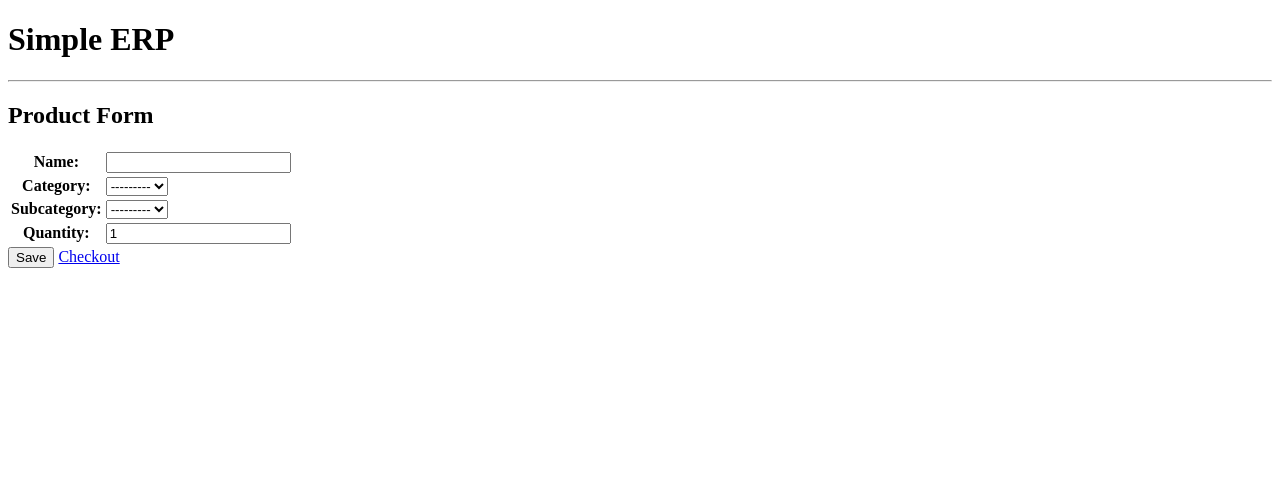
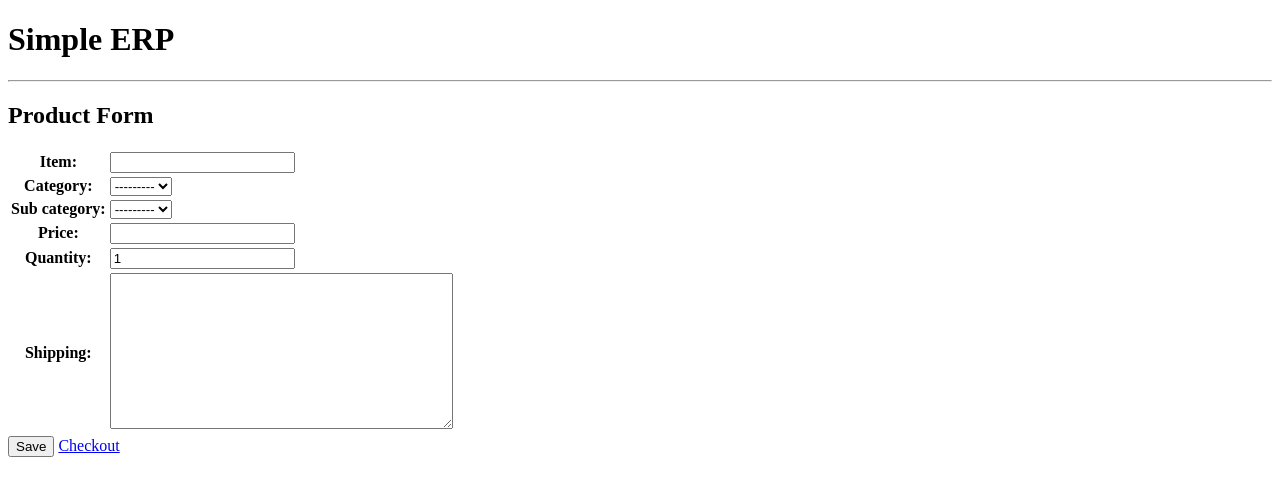
Before and after one commit to abdilatifbashir/jumia_app, a Django app: page /hr/add/ in a window 1280 px wide. Shown: the top 496 px of the page. Run offline with Django 3.2, Linux system fonts and the light colour scheme; data that the repository does not hold is empty; some libraries are stand-ins or nearby versions.

Commit message:
updated models

```diff
--- a/app/urls.py
+++ b/app/urls.py
@@ -9,4 +9,5 @@ urlpatterns =[
     path(r'exel/',views.export_exel,name= 'export_exel'),
     path('clear',views.clear_data,name='clear_data'),
     path('clear/p',views.export_product_csv,name='export_product_csv'),
+    path('ajax/load-sub_categories/', views.load_sub_categories, name='ajax_load_sub_categories'),
 ]
--- a/hr/forms.py
+++ b/hr/forms.py
@@ -1,21 +1,21 @@
 from django import forms
-from .models import Product, Subcategory, Category
+from .models import Product, Sub_category, Category
 
 
 class ProductForm(forms.ModelForm):
     class Meta:
         model = Product
-        fields = ('name',  'category', 'subcategory', 'quantity')
+        exclude = ['total','commision']
 
     def __init__(self, *args, **kwargs):
         super().__init__(*args, **kwargs)
-        self.fields['subcategory'].queryset = Subcategory.objects.none()
+        self.fields['sub_category'].queryset = Sub_category.objects.none()
 
         if 'category' in self.data:
             try:
                 category_id = int(self.data.get('category'))
-                self.fields['subcategory'].queryset = Subcategory.objects.filter(category_id=category_id).order_by('name')
+                self.fields['sub_category'].queryset = Sub_category.objects.filter(category_id=category_id).order_by('id')
             except (ValueError, TypeError):
                 pass  # invalid input from the client; ignore and fallback to empty City queryset
         elif self.instance.pk:
-            self.fields['subcategory'].queryset = self.instance.category.subcategory_set.order_by('name')
+            self.fields['sub_category'].queryset = self.instance.category.sub_category_set.order_by('id')
--- a/hr/models.py
+++ b/hr/models.py
@@ -1,28 +1,73 @@
 from django.db import models
+from model_utils import Choices
+from django.core.validators import MaxValueValidator, MinValueValidator
+from computed_property import ComputedTextField, ComputedFloatField
+
+
+# Create your models here.
+
 
 
 class Category(models.Model):
-    name = models.CharField(max_length=30)
+    category = models.CharField(max_length=200)
+
+
 
     def __str__(self):
-        return self.name
+        return self.category
 
 
-class Subcategory(models.Model):
-    category = models.ForeignKey(Category, on_delete=models.CASCADE)
-    name = models.CharField(max_length=30)
-    comission = models.DecimalField(max_digits=10, decimal_places=2, null=True  )
-    Designatedid = models.DecimalField(max_digits=10, decimal_places=2 , null=True)
+
+class Sub_category(models.Model):
+    sub_category = models.CharField(max_length=400)
+    shipping = models.FloatField(blank =True)
+    commision = models.FloatField()
+    category = models.ForeignKey(Category, on_delete=models.CASCADE, blank =True, null=True)
 
     def __str__(self):
-        return self.name
+        return self.sub_category
+
+
+
+
 
 
 class Product(models.Model):
-    name = models.CharField(max_length=100)
-    category = models.ForeignKey(Category, on_delete=models.SET_NULL, null=True)
-    subcategory = models.ForeignKey(Subcategory, on_delete=models.SET_NULL, null=True)
-    quantity = models.PositiveIntegerField(default=1, null=True)
+    item = models.CharField(max_length=200)
+    category = models.ForeignKey(Category,max_length= 200, on_delete=models.CASCADE )
+    sub_category = models.ForeignKey(Sub_category,max_length= 200,on_delete=models.CASCADE,related_name='cats',)
+    price = models.FloatField()
+
+    quantity = models.PositiveIntegerField(default=1,validators=[MinValueValidator(1)])
+
+    commision = ComputedFloatField(blank=True,compute_from='commision')
+    shipping = ComputedFloatField(blank=True,compute_from='shipping')
+
+    @property
+    def commision(self):
+       return self.sub_category.commision/100*self.price
+
+
+
+
+    # def _get_shipping(self):
+    #
+    #       return self.sub_category.shipping
+    # shipping = property(_get_shipping)
+
+    @property
+    def shippihng(self):
+       return self.sub_category.shipping
+
+
+
+
+    # def _get_total(self):
+    #
+    #       return (self.price-(self.shipping+self.commision))*self.quantity
+    # total = property(_get_total)
+
+
 
     def __str__(self):
-        return self.name
+        return self.item
--- a/hr/templates/hr/product_form.html
+++ b/hr/templates/hr/product_form.html
@@ -5,7 +5,7 @@
 
   <h2>Product Form</h2>
 
-  <form method="post" id="productForm" data-subcategories-url="{% url 'ajax_load_subcategories' %}" novalidate>
+  <form method="post" id="newproductForm" data-sub_categories-url="{% url 'ajax_load_sub_categories' %}" novalidate>
     {% csrf_token %}
     <table>
       {{ form.as_table }}
@@ -18,7 +18,7 @@
   <script>
 
     $("#id_category").change(function () {
-      var url = $("#productForm").attr("data-subcategories-url");
+      var url = $("#newproductForm").attr("data-sub_categories-url");
       var categoryId = $(this).val();
 
       $.ajax({
@@ -27,7 +27,7 @@
           'category': categoryId
         },
         success: function (data) {
-          $("#id_subcategory").html(data);
+          $("#id_sub_category").html(data);
         }
       });
 
--- /dev/null
+++ b/hr/templates/hr/sub_category_dropdown_list_options.html
@@ -0,0 +1,4 @@
+<option value="">---------</option>
+{% for sub_category in sub_categories %}
+<option value="{{ sub_category.pk }}">{{ sub_category}}</option>
+{% endfor %}
--- a/hr/urls.py
+++ b/hr/urls.py
@@ -6,5 +6,5 @@ urlpatterns = [
     path('', views.ProductListView.as_view(), name='product_changelist'),
     path('add/', views.ProductCreateView.as_view(), name='product_add'),
     path('<int:pk>/', views.ProductUpdateView.as_view(), name='product_change'),
-    path('ajax/load-subcategories/', views.load_subcategories, name='ajax_load_subcategories'),
+    # path('ajax/load-sub_categories/', views.load_sub_categories, name='ajax_load_sub_categories'),
 ]
--- a/hr/views.py
+++ b/hr/views.py
@@ -1,8 +1,7 @@
-from django.shortcuts import render
+
 from django.views.generic import ListView, CreateView, UpdateView
 from django.urls import reverse_lazy
-
-from .models import Product, Subcategory
+from .models import Product, Sub_category
 from .forms import ProductForm
 
 
@@ -23,7 +22,7 @@ class ProductUpdateView(UpdateView):
     success_url = reverse_lazy('product_changelist')
 
 
-def load_subcategories(request):
+def load_sub_categories(request):
     category_id = request.GET.get('category')
-    subcategories = Subcategory.objects.filter(category_id=category_id).order_by('name')
-    return render(request, 'hr/subcategory_dropdown_list_options.html', {'subcategories': subcategories})
+    sub_categories = Sub_category.objects.filter(category_id=category_id).order_by('id')
+    return render(request, 'hr/sub_category_dropdown_list_options.html', {'sub_categories': sub_categories})
```
Also changed, not shown: app/forms.py (+15 -0 lines), app/models.py (+7 -6 lines), app/templates/new_product.html (+37 -2 lines), app/views.py (+12 -0 lines), hr/admin.py (+5 -5 lines), hr/templates/hr/product_list.html (+4 -4 lines), app/migrations/0002_sub_category_category.py (added), app/templates/sub_category_dropdown_list_options.html (renamed from hr/templates/hr/subcategory_dropdown_list_options.html), hr/migrations/0001_initial.py, hr/migrations/0002_sub_category_category.py (added).
